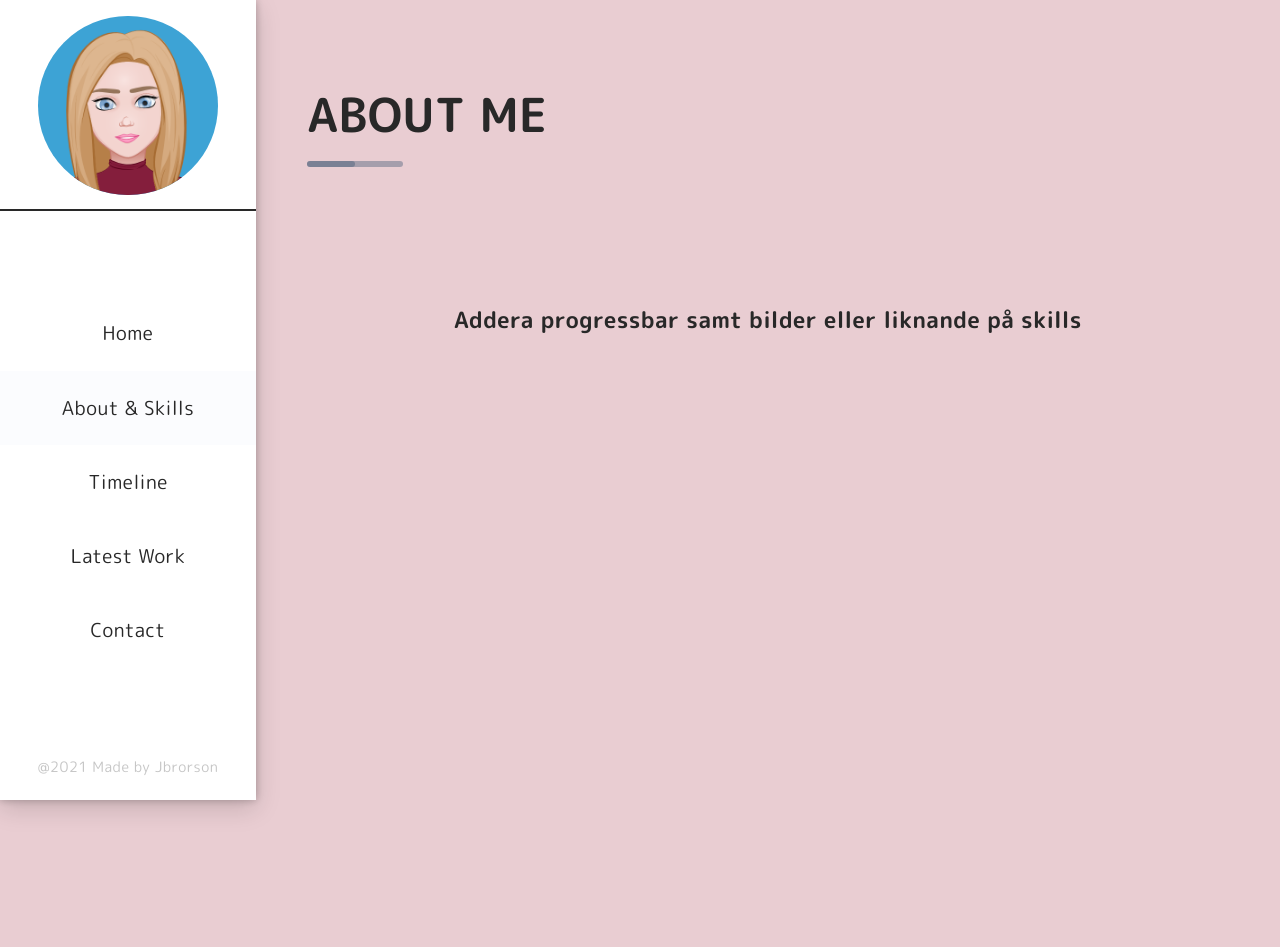
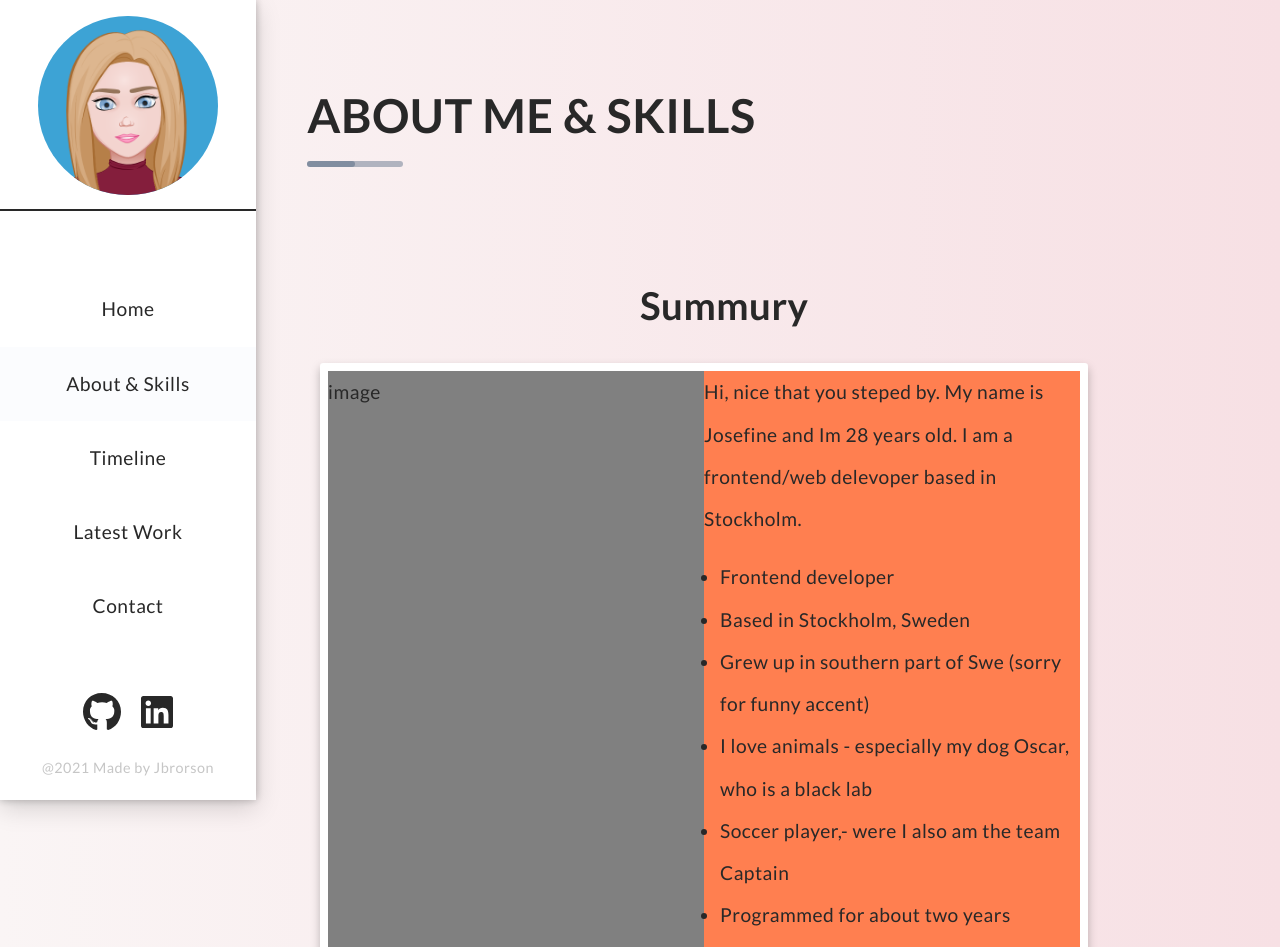
Before and after one commit to jbrorson/exwork, a React (Create React App) app: page /about in a window 1280 px wide. Shown: the top 947 px of the page. Built offline with nearby package versions, Linux system fonts and the light colour scheme.

Commit message:
new updates

```diff
--- a/public/index.html
+++ b/public/index.html
@@ -16,6 +16,8 @@
   <link rel="preconnect" href="https://fonts.gstatic.com">
   <link href="https://fonts.googleapis.com/css2?family=M+PLUS+Rounded+1c:wght@100;300;400;500;700&display=swap"
     rel="stylesheet">
+  <link rel="preconnect" href="https://fonts.gstatic.com">
+  <link href="https://fonts.googleapis.com/css2?family=Lato:wght@100;300;400;700&display=swap" rel="stylesheet">
   <!--
       Notice the use of %PUBLIC_URL% in the tags above.
       It will be replaced with the URL of the `public` folder during the build.
--- a/src/App.scss
+++ b/src/App.scss
@@ -11,10 +11,13 @@
   padding: 0;
   margin: 0;
   box-sizing: border-box;
+  // background: #fff;
 }
-
+// #4C5F9A;
 html{
-  background: #e9cdd2;
+  background-image: linear-gradient(to right, #faf5f5, #f7e0e4);
+  // background-image: #f4f4f4;
+  // background: #f7e0e4;
   // @media screen and (max-width: 411px){
   //   width: 100vw;
   //   padding: 0;
@@ -24,7 +27,10 @@ html{
 
 body{
   color: #282828;
-  font-family: 'M PLUS Rounded 1c', sans-serif;
+  font-family: "Lato", sans-serif;
+  font-weight: 400;
+  // font-size: 1.6rem;
+  // font-family: 'M PLUS Rounded 1c', sans-serif;
   font-size: 1.2rem;
   line-height: 2.2;
   letter-spacing: 0.5px;
@@ -49,10 +55,10 @@ span {
 }
 @media screen and (max-width: 480px){
   h2{
-      font-size: 70%;
+      font-size: 95%;
   }
   h3{
-      font-size: 70%;
+      font-size: 95%;
   }
   span{
     font-size: 70%;
--- a/src/Components/Navbar.js
+++ b/src/Components/Navbar.js
@@ -2,6 +2,8 @@ import React from 'react';
 // import avatar from '../images/avatar.jpg';
 import { NavLink } from 'react-router-dom';
 import cartoon from '../images/cartoon.png';
+import { FontAwesomeIcon } from '@fortawesome/react-fontawesome';
+import { faGithub, faLinkedin } from '@fortawesome/free-brands-svg-icons';
 
 function Navbar() {
   return (
@@ -38,6 +40,10 @@ function Navbar() {
           </li>
         </ul>
         <footer className="footer">
+          <div className="icons">
+            <FontAwesomeIcon icon={faGithub} className="github" />
+            <FontAwesomeIcon icon={faLinkedin} className="linkedin" />
+          </div>
           <p>
             @2021 Made by Jbrorson
           </p>
--- a/src/Pages/About.js
+++ b/src/Pages/About.js
@@ -4,10 +4,25 @@ import Title from '../Components/Title';
 function About() {
   return (
     <>
-      <Title title={"About Me"} span="About Me" />
-      <div className="About">
-        <h3 className="heading">Addera progressbar samt bilder eller liknande på skills</h3>
-      </div>
+      <Title title={"About me & skills"} span="About Me" />
+      <main className="About">
+        <h1 className="heading">Summury</h1>
+        <section className="summury-wrapper">
+          <section className="image">image</section>
+          <section className="summury-text-holder">Hi, nice that you steped by. My name is Josefine and Im 28 years old. I am a frontend/web delevoper based in Stockholm.
+            <ul className="summury-list">
+              <li className="summury-list-item">Frontend developer</li>
+              <li className="summury-list-item">Based in Stockholm, Sweden</li>
+              <li className="summury-list-item">Grew up in southern part of Swe (sorry for funny accent)</li>
+              <li className="summury-list-item">I love animals - especially my dog Oscar, who is a black lab</li>
+              <li className="summury-list-item">Soccer player,- were I also am the team Captain</li>
+              <li className="summury-list-item">Programmed for about two years</li>
+              Want to know more about me? Don't hasitate to contact me.
+            </ul>
+            <button className="btn-download">Download cv</button>
+          </section>
+        </section>
+      </main>
     </>
   )
 }
--- a/src/Pages/Home.js
+++ b/src/Pages/Home.js
@@ -1,25 +1,18 @@
 import React from 'react';
-import { FontAwesomeIcon } from '@fortawesome/react-fontawesome';
-import { faGithub, faLinkedin } from '@fortawesome/free-brands-svg-icons';
 
 function Home() {
   return (
     <div className="Home">
       <header className="hero">
         <h1 className="hero-text">
-          Hello, I am Josefine
+          Hi, I am Josefine Brorson
           {/* <span> Brorson</span> */}
         </h1>
-        <p className="sub-text">
-          Hej alla jag är Josefine, en frontend utvecklare baserad i vackra stockholm, sverige.
-          Hej alla jag är Josefine, en frontend utvecklare baserad i vackra stockholm, sverige.
-          Hej alla jag är Josefine, en frontend utvecklare baserad i vackra stockholm, sverige.
-          Hej alla jag är Josefine, en frontend utvecklare baserad i vackra stockholm, sverige.
-        </p>
-        {/* <button>Download cv</button> */}
-        <div className="icons">
-          <FontAwesomeIcon icon={faGithub} className="github" />
-          <FontAwesomeIcon icon={faLinkedin} className="linkedin" />
+        <h2 className="sub-text">
+          Frontend Developer
+        </h2>
+        <div className="btn-wrapper">
+          <button className="home-btn">My projects</button>
         </div>
       </header>
     </div>
--- a/src/styles/_about.scss
+++ b/src/styles/_about.scss
@@ -1,12 +1,10 @@
 .About{
-  width: 100vw;
-  height: 100vh;
   margin-top: 6rem;
   display: flex;
   justify-content: center;
-  margin-left: 10%;
+  flex-direction: column;
   @media screen and (max-width: 1000px){
-    margin-left: 1rem;
+    margin-left: 0;
     height: 100vh;
     margin-top: 4rem;
   }
@@ -15,5 +13,55 @@
   }
 }
 .heading{
-  margin-top: 2rem;
+  // display: flex;
+  // justify-content: center;
+  margin-left: 50%;
+  padding-bottom: 1rem;
 }
+
+.summury-wrapper{
+  margin-left: 25%;
+  background: #fff;
+  // height: 70%;
+  width: 60%;
+  padding: .5rem;
+  border-radius: .2rem;
+  box-shadow: 0 0.25em 0.5em 0 #00000040;
+  display: grid;
+  grid-template-columns: 1fr 1fr;
+  @media screen and (max-width: 1000px){
+    padding: .5rem 1.5rem;
+    height: 100%;
+    width: 70%;
+    grid-template-rows: 50% 50%;
+    grid-template-columns: 1fr;
+  }
+  @media screen and (max-width: 375px){
+    width: 100vw;
+    height: 100vh;
+    padding: 1rem;
+    box-shadow: none;
+    border-radius: 0px;
+    background: none;
+    }
+}
+
+.image{
+  background: gray;
+
+}
+
+.summury-text-holder{
+
+  background: coral;
+}
+
+.summury-list{
+  margin-top: 1rem;
+  margin-left: 1rem;
+}
+
+.btn-download{
+  background: black;
+  color: #fff;
+}
--- a/src/styles/_form.scss
+++ b/src/styles/_form.scss
@@ -1,12 +1,13 @@
 .Contact{
   width: 100vw;
-  height: 100vh;
+  // height: 100vh;
   margin-top: 6rem;
+  margin-left: 10%;
+  margin-bottom: 6rem;
   display: flex;
   justify-content: center;
-  margin-left: 10%;
   @media screen and (max-width: 1000px){
-    margin-left: 1rem;
+    margin-left: 0;
     height: 100vh;
     margin-top: 4rem;
   }
@@ -16,7 +17,7 @@
 }
 .form-wrapper{
   background: #fff;
-  height: 70%;
+  // height: 70%;
   width: 60%;
   padding: .5rem;
   border-radius: .2rem;
@@ -48,7 +49,7 @@
 
 .form{
   height: 100%;
-  margin-top: 2rem;
+  margin-top: 1rem;
   // margin: auto 1rem;
   padding-left: .5rem;
   @media screen and (max-width: 1000px){
@@ -67,14 +68,14 @@
 .btn-holder{
   display: flex;
   justify-content: center;
-  margin-top: 1rem;
+  margin: 1rem 0;
   button{
     padding: 1rem;
     width: 100%;
     border-radius: 5px;
     text-transform: uppercase;
     color: #fff;
-    background: #295482;
+    background: #3da3d5;
     border: none;
     letter-spacing: 0.5px;
     &:hover{
--- a/src/styles/_home.scss
+++ b/src/styles/_home.scss
@@ -10,10 +10,16 @@
   }
 }
 
+.hero{
+  display: flex;
+  justify-content: center;
+  flex-direction: column;
+}
+
 .hero-text{
   color: inherit;
   text-align: center;
-  font-size: 5rem;
+  font-size: 6rem;
   @media screen and (max-width: 375px){
     font-size: 3.5rem;
     line-height: 6rem;
@@ -21,35 +27,24 @@
   }
 }
 
-.sub-text {
-  margin: auto 10%;
+.sub-text{
   text-align: center;
-  padding: 2rem 0;
 }
 
-.icons {
+.btn-wrapper{
   display: flex;
   justify-content: center;
 }
 
-.github {
-  font-size: 3rem;
-  cursor: pointer;
-  padding-right: 10px;
+.home-btn{
+  margin-top: 2rem;
+  background: #3da3d5;
+  color: #fff;
+  text-transform: uppercase;
+  padding: 1rem;
+  border-radius: 2px;
+  border: none;
+  width: 12rem;
+  font-weight: bold;
+  letter-spacing: 1px;
 }
-
-.github:hover {
-  font-size: 3.1rem;
-  color: #454444;
-}
-
-.linkedin {
-  font-size: 3rem;
-  cursor: pointer;
-  padding-left: 10px;
-}
-
-.linkedin:hover {
-  font-size: 3.1rem;
-  color: #255be6;
-}
--- a/src/styles/_navbar.scss
+++ b/src/styles/_navbar.scss
@@ -66,6 +66,34 @@
     }
 }
 
+
+.icons {
+    display: flex;
+    justify-content: center;
+  }
+
+  .github {
+    font-size: 3rem;
+    cursor: pointer;
+    padding-right: 10px;
+  }
+
+  .github:hover {
+    font-size: 3.1rem;
+    color: #454444;
+  }
+
+  .linkedin {
+    font-size: 3rem;
+    cursor: pointer;
+    padding-left: 10px;
+  }
+
+  .linkedin:hover {
+    font-size: 3.1rem;
+    color: #255be6;
+  }
+
 .active{
   background-color: #cad7e814;
 }
```
